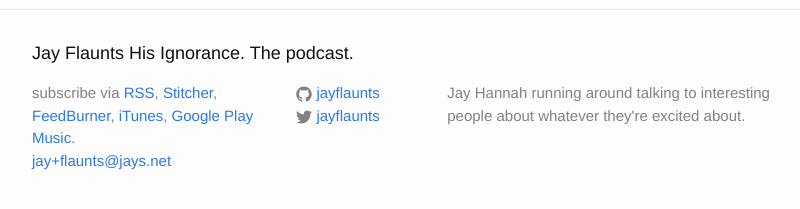
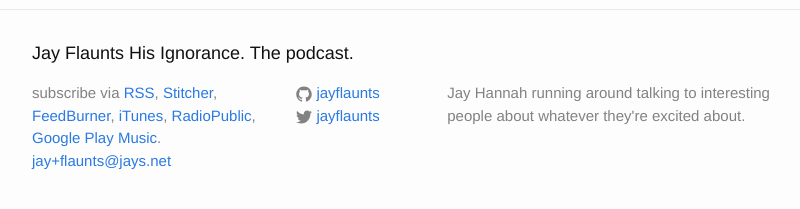
Before and after one commit to jhannah/jayflaunts, a Jekyll site: the page built from index.html, in a window 1280 px wide and 900 px high, scrolled down 1857 px. Shown: the part 668-877 px from the top of the window, without its empty margins (238-1038 px from the left). Built offline with Jekyll 4.4.1, drawn with Linux system fonts in a browser that asks for light colours.

Commit message:
Added RadioPublic

```diff
--- a/_includes/footer.html
+++ b/_includes/footer.html
@@ -13,6 +13,7 @@
             <a target="_blank" href="http://www.stitcher.com/podcast/jay-hannah/jay-flaunts-his-ignorance">Stitcher</a>,
             <a target="_blank" href="http://feeds.feedburner.com/JayFlaunts">FeedBurner</a>,
             <a target="_blank" href="https://itunes.apple.com/au/podcast/jay-flaunts-his-ignorance./id963522849">iTunes</a>,
+            <a target="_blank" href="https://play.radiopublic.com/jay-flaunts-his-ignorance-the-podcast-69gZLP">RadioPublic</a>,
             <a target="_blank" href="https://play.google.com/music/m/Ixvqs2huj4nsqets72hr5x3d52q?t=Jay_Flaunts_His_Ignorance_The_podcast">Google Play Music</a>.
           </li>
           <li><a href="mailto:{{ site.email }}">{{ site.email }}</a></li>
```
